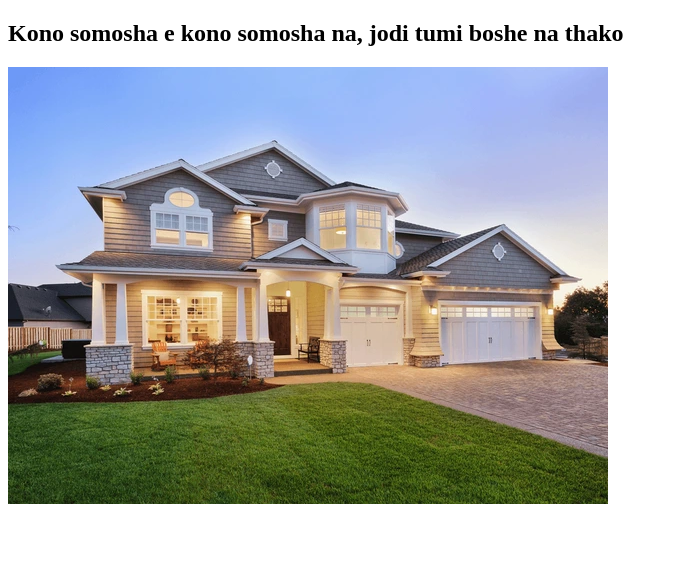
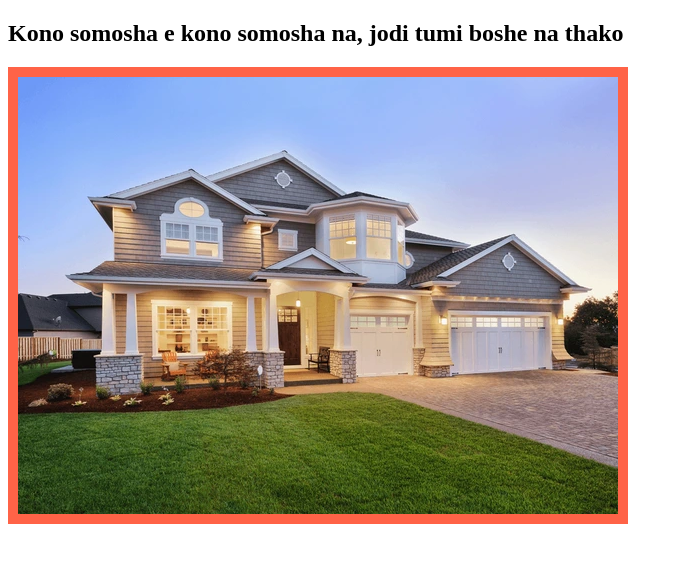
Before and after one commit to tonmoy039/problem-will-never-last, a plain HTML site: page Index.html in a window 1280 px wide. Shown: the whole page, without its empty margins (0-683 px from the left). Drawn offline with Linux system fonts and the light colour scheme.

Commit message:
border added in image

```diff
--- /dev/null
+++ b/Blog/Blog.css
@@ -0,0 +1,3 @@
+img{
+    border: 10px solid tomato;
+}
--- a/Index.html
+++ b/Index.html
@@ -4,6 +4,7 @@
     <meta charset="UTF-8">
     <meta name="viewport" content="width=device-width, initial-scale=1.0">
     <title>Problem will never last</title>
+    <link rel="stylesheet" href="Blog/Blog.css">
 </head>
 <body>
     <h2>Kono somosha e kono somosha na, jodi tumi boshe na thako</h2>
```
